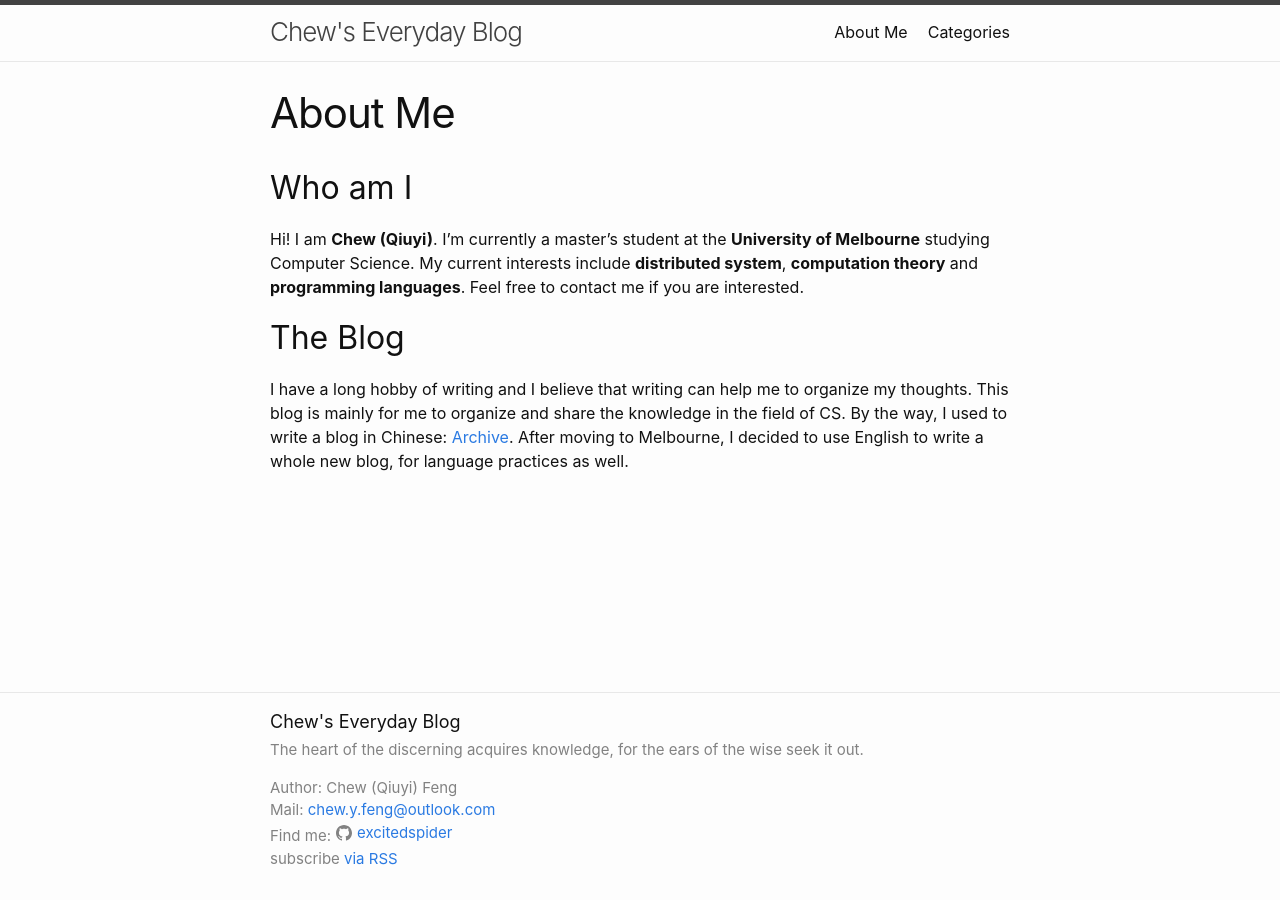
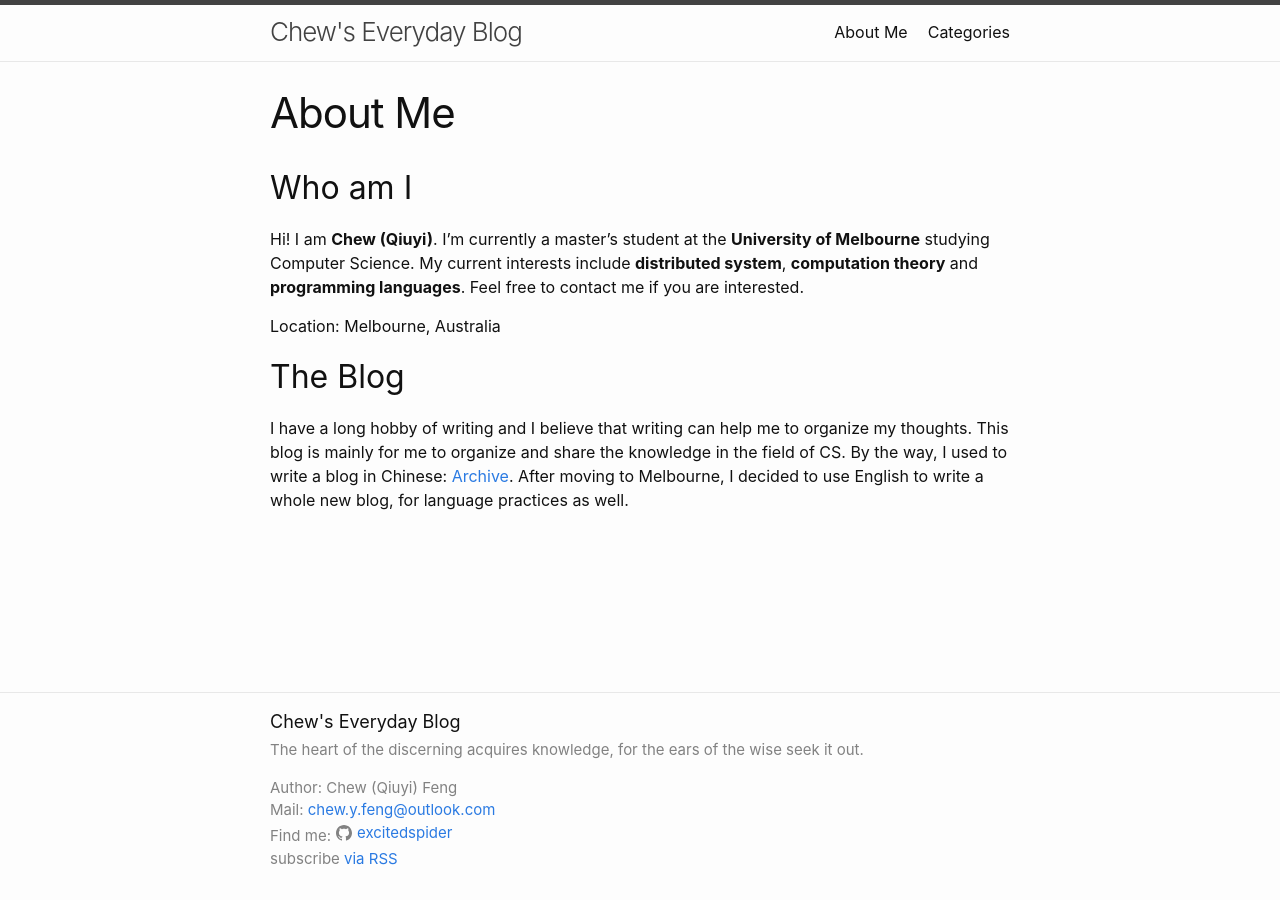
Before and after one commit to ZCLuuuu/zcluuuu.github.io, a Jekyll site: the page built from about.markdown, in a window 1280 px wide. Built offline with Jekyll 4.4.1, drawn with Linux system fonts in a browser that asks for light colours.

Commit message:
fix: about

```diff
--- a/about.markdown
+++ b/about.markdown
@@ -8,6 +8,8 @@ permalink: /about/
 
 Hi! I am **Chew (Qiuyi)**. I'm currently a master's student at the **University of Melbourne** studying Computer Science. My current interests include **distributed system**, **computation theory** and **programming languages**. Feel free to contact me if you are interested.
 
+Location: Melbourne, Australia
+
 ## The Blog
 
 I have a long hobby of writing and I believe that writing can help me to organize my thoughts. This blog is mainly for me to organize and share the knowledge in the field of CS. By the way, I used to write a blog in Chinese: [Archive](Archive). After moving to Melbourne, I decided to use English to write a whole new blog, for language practices as well.
```
